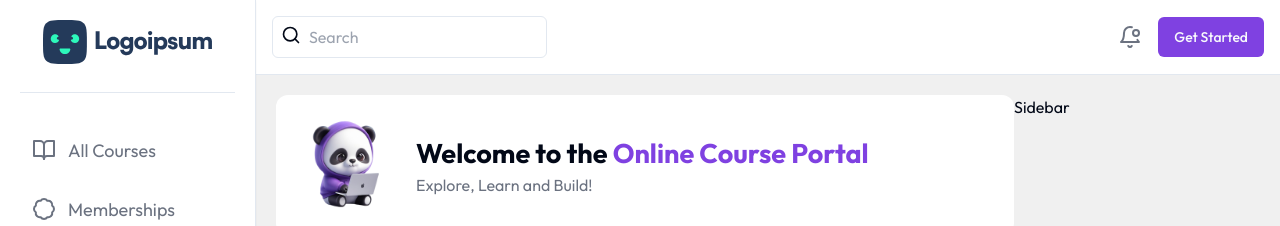
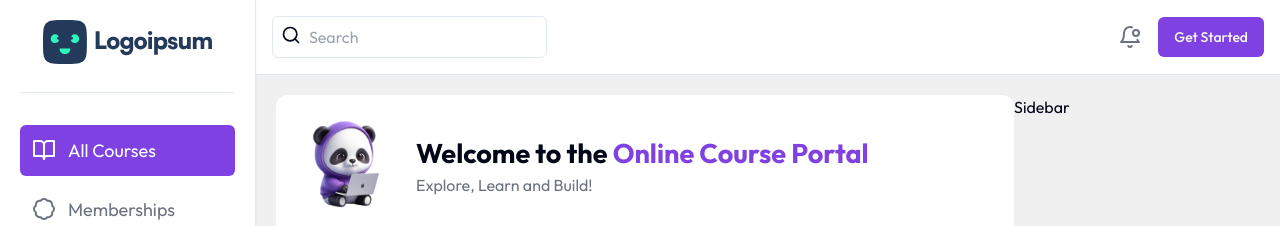
Before and after one commit to thomasmaxson/online-course, a Next.js app: page /courses in a window 1280 px wide. Shown: the top 226 px of the page. Built offline with nearby package versions, Linux system fonts and the light colour scheme; no server answers.

Commit message:
Updated side nav links

```diff
--- a/app/(router)/_components/SideNav.jsx
+++ b/app/(router)/_components/SideNav.jsx
@@ -1,23 +1,37 @@
+"use client"
+
 import { BadgeIcon, BookOpen, GraduationCap } from 'lucide-react';
 import Image from 'next/image';
+import Link from 'next/link';
+import { usePathname } from 'next/navigation';
 import React from 'react';
 
 function SideNav() {
 	const menu = [
 		{
 			id: 1,
-			name: "All Courses",
-			icon: BookOpen
+			name: 'All Courses',
+			icon: BookOpen,
+			path: '/courses',
+			target: '_self'
 		}, {
 			id: 2,
-			name: "Memberships",
-			icon: BadgeIcon
+			name: 'Memberships',
+			icon: BadgeIcon,
+			path: '/memberships',
+			target: '_self'
 		}, {
 			id: 3,
-			name: "Instructors",
-			icon: GraduationCap
+			name: 'Instructors',
+			icon: GraduationCap,
+			path: '/instructors',
+			target: '_self'
 		}
 	];
+
+	const currentPath = usePathname();
+
+
 
 	return (
 		<div className='p-5 h-screen bg-white shadow-sm border-r'>
@@ -25,10 +39,10 @@ function SideNav() {
 			<hr className='mt-7' />
 			<div className='mt-8'>
 				{ menu.map( ( item, index ) => (
-					<div className="group flex gap-3 mt-2 p-3 text-[18px] text-gray-500 items-center cursor-pointer hover:bg-primary hover:text-white rounded-md transition-all ease-in-out duration-200">
-						<item.icon className='group-hover:animate-bounce' />
+					<Link href={ item.path } target={ item.target } className={`group flex gap-3 mt-2 p-3 text-[18px] items-center rounded-md transition-all ease-in-out duration-200 ${ currentPath.includes( item.path ) ? 'text-white bg-primary cursor-default' : 'text-gray-500 hover:text-primary hover:bg-gray-200' }`}>
+						<item.icon className={ currentPath.includes( item.path ) ? '' : 'group-hover:animate-bounce'} />
 						<h2>{ item.name }</h2>
-					</div>
+					</Link>
 				) ) }
 			</div>
 		</div>
```
